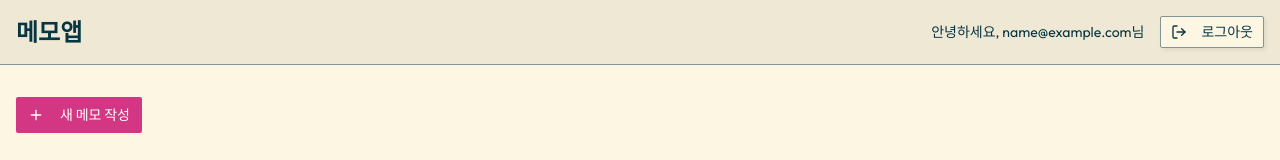
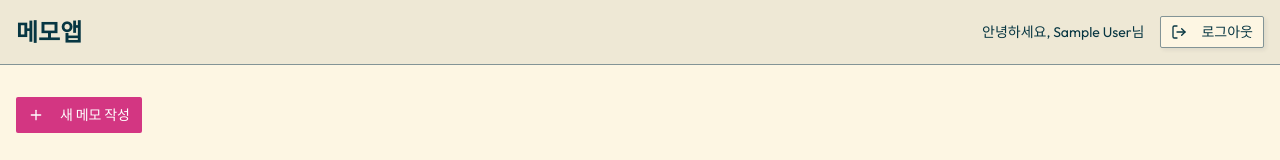
Before and after one commit to JONGGEUN86/new-memo-app, a Next.js app: page / in a window 1280 px wide. Shown: the top 160 px of the page. Built offline with nearby package versions, Linux system fonts and the light colour scheme; no server answers; the database is empty; sample sign-in values are in the browser's storage.

Commit message:
Fix user data structure in memo app to match localStorage user object

```diff
--- a/src/components/supabase-memo-app.tsx
+++ b/src/components/supabase-memo-app.tsx
@@ -17,7 +17,7 @@ export default function SupabaseMemoApp() {
     process.env.NEXT_PUBLIC_SUPABASE_URL!,
     process.env.NEXT_PUBLIC_SUPABASE_ANON_KEY!
   )
-  const [user, setUser] = useState<{ id: string; email?: string; user_metadata?: { name?: string; nickname?: string } } | null>(null)
+  const [user, setUser] = useState<{ id: string; email?: string; name?: string; nickname?: string } | null>(null)
   const [memos, setMemos] = useState<Memo[]>([])
   const [isLoading, setIsLoading] = useState(true)
   const [isCreating, setIsCreating] = useState(false)
@@ -195,8 +195,11 @@ export default function SupabaseMemoApp() {
   // 로그아웃 처리
   const handleLogout = async () => {
     try {
-      await supabase.auth.signOut()
+      // localStorage에서 사용자 정보 제거
+      localStorage.removeItem('user')
+      setUser(null)
       router.push('/auth/signin')
+      router.refresh()
     } catch (error) {
       console.error('Logout error:', error)
       router.push('/auth/signin')
@@ -229,7 +232,7 @@ export default function SupabaseMemoApp() {
           <h1 className="text-2xl font-bold text-foreground">메모앱</h1>
           <div className="flex items-center gap-4">
             <span className="text-sm text-muted-foreground">
-              안녕하세요, {user.user_metadata?.name || user.email}님
+              안녕하세요, {user?.nickname || user?.name || user?.email || '게스트'}님
             </span>
             <Button
               variant="outline"
@@ -362,7 +365,7 @@ export default function SupabaseMemoApp() {
                           )}
                         </div>
                         <span className="text-xs text-muted-foreground">
-                          작성자: {user?.user_metadata?.nickname || user?.user_metadata?.name || user?.email || '알 수 없음'}
+                          작성자: {user?.nickname || user?.name || user?.email || '알 수 없음'}
                         </span>
                       </div>
                     </CardDescription>
```
